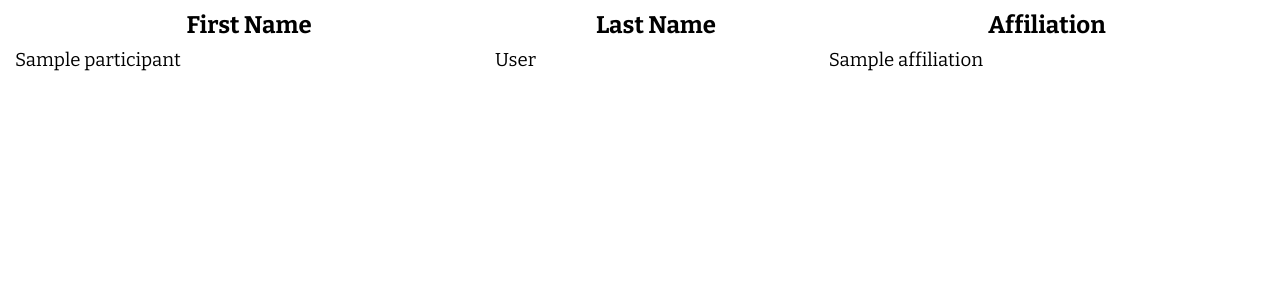
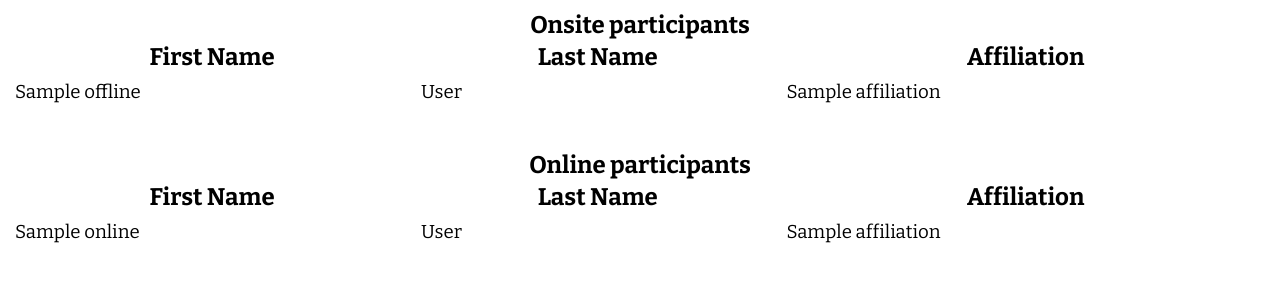
Before and after one commit to ronia-jakim/knmt-website, a Python web app: template src/templates/info.html in a window 1280 px wide. Shown: the top 300 px of the page. Run offline with Jinja, Linux system fonts and the light colour scheme; the template is opened without the code that fills it: most values are stand-ins (such as "Sample title", 1, 10 or a date in 2020).

Commit message:
onsite-online-participants

```diff
--- a/src/templates/babysteps/base.html
+++ b/src/templates/babysteps/base.html
@@ -30,11 +30,35 @@
 
   <table style="width:100%;">
     <tr>
+      <th colspan="3">
+        Onsite participants
+      </th>
+    </tr>
+    <tr>
       <th>First Name</th>
       <th>Last Name</th>
       <th>Affiliation</th>
     </tr>
-    {% for p in participants %}
+    {% for p in offline %}
+    <tr>
+      <td>{{ p.name }}</td>
+      <td>{{ p.surname }}</td>
+      <td>{{ p.affiliation }}</td>
+    </tr>
+    {% endfor %}
+
+    <tr><td><br/></td></tr>
+    <tr>
+      <th colspan="3">
+        Online participants
+      </th>
+    </tr>
+    <tr>
+      <th>First Name</th>
+      <th>Last Name</th>
+      <th>Affiliation</th>
+    </tr>
+    {% for p in online %}
     <tr>
       <td>{{ p.name }}</td>
       <td>{{ p.surname }}</td>
```
Also changed, not shown: src/pytong/babysteps_registered.py (+12 -8 lines).
